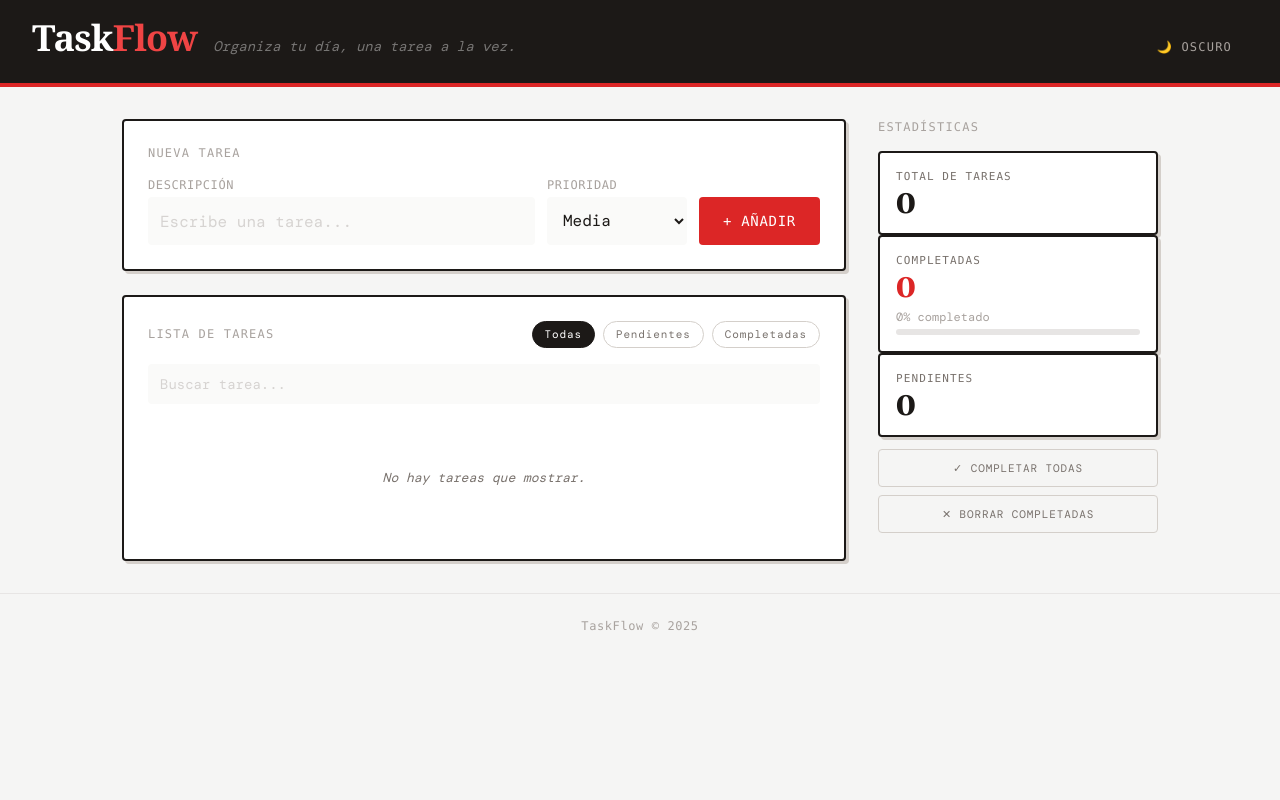
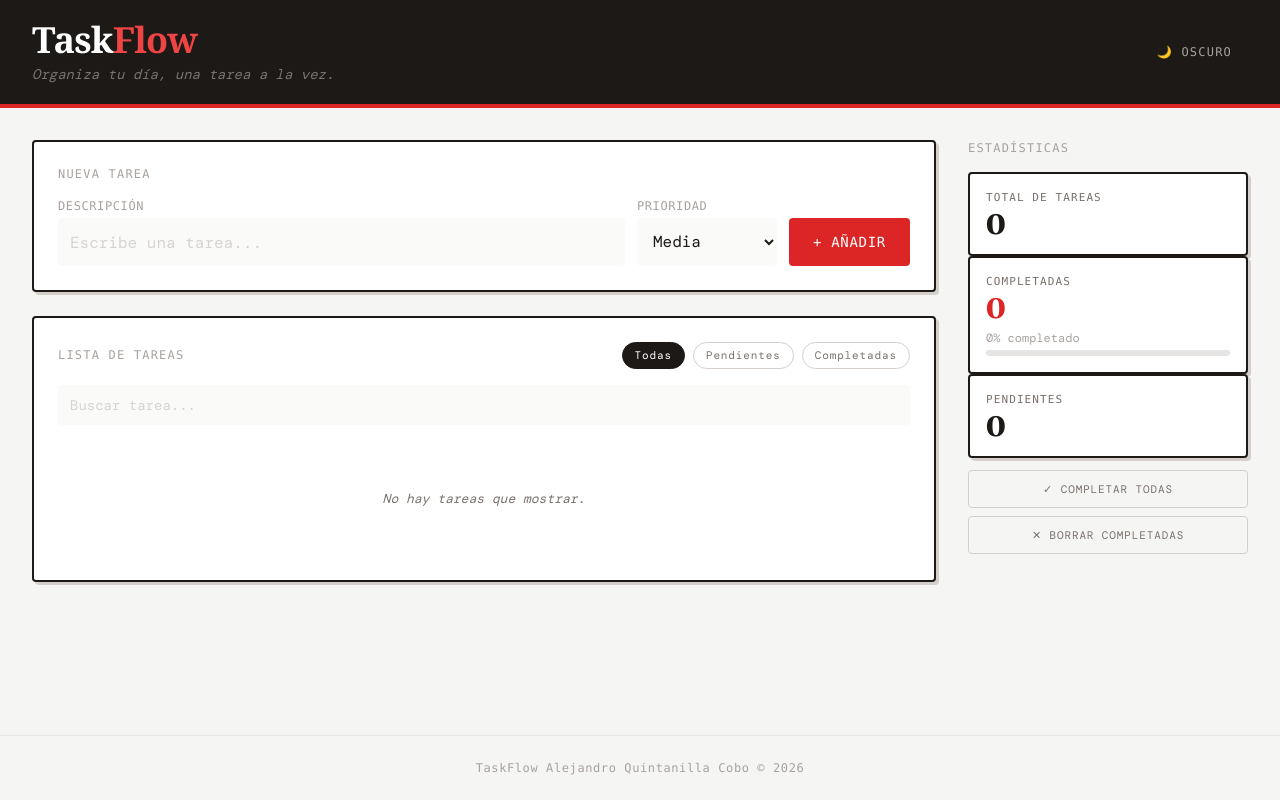
Before and after one commit to AlejandroQuintanilla/taskflow-project, a plain HTML site: page index.html in a window 1280 px wide. Drawn offline with nearby package versions, Linux system fonts and the light colour scheme; no server answers.

Commit message:
arreglar header móvil y estilos responsive

```diff
--- a/index.html
+++ b/index.html
@@ -15,17 +15,19 @@
 <body class="bg-stone-100 dark:bg-stone-950 text-stone-900 dark:text-stone-100 min-h-screen transition-colors duration-300">
 
   <!-- ① CABECERA -->
-  <header class="bg-stone-900 dark:bg-black text-white border-b-4 border-red-600 px-8 py-5 flex items-baseline gap-4 sticky top-0 z-50">
-    <h1 class="font-serif text-4xl font-bold tracking-tight leading-none">
-      Task<span class="text-red-500">Flow</span>
-    </h1>
-    <p class="text-sm text-white/40 italic flex-1">Organiza tu día, una tarea a la vez.</p>
+  <header class="bg-stone-900 dark:bg-black text-white border-b-4 border-red-600 px-4 py-4 sm:px-8 sm:py-5 flex items-center justify-between gap-4 sticky top-0 z-50">
+    <div class="flex flex-col gap-1 min-w-0 flex-1">
+      <h1 class="font-serif text-3xl sm:text-4xl font-bold tracking-tight leading-none">
+        Task<span class="text-red-500">Flow</span>
+      </h1>
+      <p class="text-sm text-white/40 italic">Organiza tu día, una tarea a la vez.</p>
+    </div>
 
     <!-- Botón modo oscuro -->
     <button
       id="btn-dark-mode"
       aria-label="Cambiar modo oscuro"
-      class="text-xs font-mono uppercase tracking-widest px-4 py-2 border border-stone-600 rounded text-stone-400 hover:border-white hover:text-white transition-all"
+      class="text-xs font-mono uppercase tracking-widest px-4 py-2 border border-stone-600 rounded text-stone-400 hover:border-white hover:text-white transition-all shrink-0"
     >
       🌙 Oscuro
     </button>
@@ -139,8 +141,8 @@
   </div>
 
   <!-- PIE DE PÁGINA -->
-  <footer class="text-center py-6 text-xs font-mono tracking-wider text-stone-400 dark:text-stone-600 border-t border-stone-200 dark:border-stone-800 mt-8">
-    <p>TaskFlow &copy; 2025</p>
+  <footer class="text-center py-6 text-xs font-mono tracking-wider text-stone-400 dark:text-stone-600 border-t border-stone-200 dark:border-stone-800">
+    <p>TaskFlow Alejandro Quintanilla Cobo &copy; 2026</p>
   </footer>
 
   <!-- ⑤ PLANTILLA DE TAREA -->
--- a/style.css
+++ b/style.css
@@ -44,7 +44,12 @@ button { cursor: pointer; }
 button, input, select { font: inherit; color: inherit; background: none; border: none; outline: none; }
 
 /* ── TIPOGRAFÍA ──────────────────────────────────────────── */
-body { font-family: var(--font-mono); }
+body {
+  font-family: var(--font-mono);
+  min-height: 100vh;
+  display: flex;
+  flex-direction: column;
+}
 h1   { font-family: var(--font-display); }
 
 .sr-only {
@@ -58,9 +63,23 @@ h1   { font-family: var(--font-display); }
   display: flex;
   align-items: flex-start;
   gap: 32px;
+  flex: 1 1 auto;
+  width: 100%;
   max-width: 1100px;
   margin: 32px auto;
   padding: 0 32px;
+}
+
+@media (min-width: 1280px) {
+  .app-wrapper {
+    max-width: 1320px;
+  }
+}
+
+@media (min-width: 1536px) {
+  .app-wrapper {
+    max-width: min(1680px, 96vw);
+  }
 }
 
 main {
```
